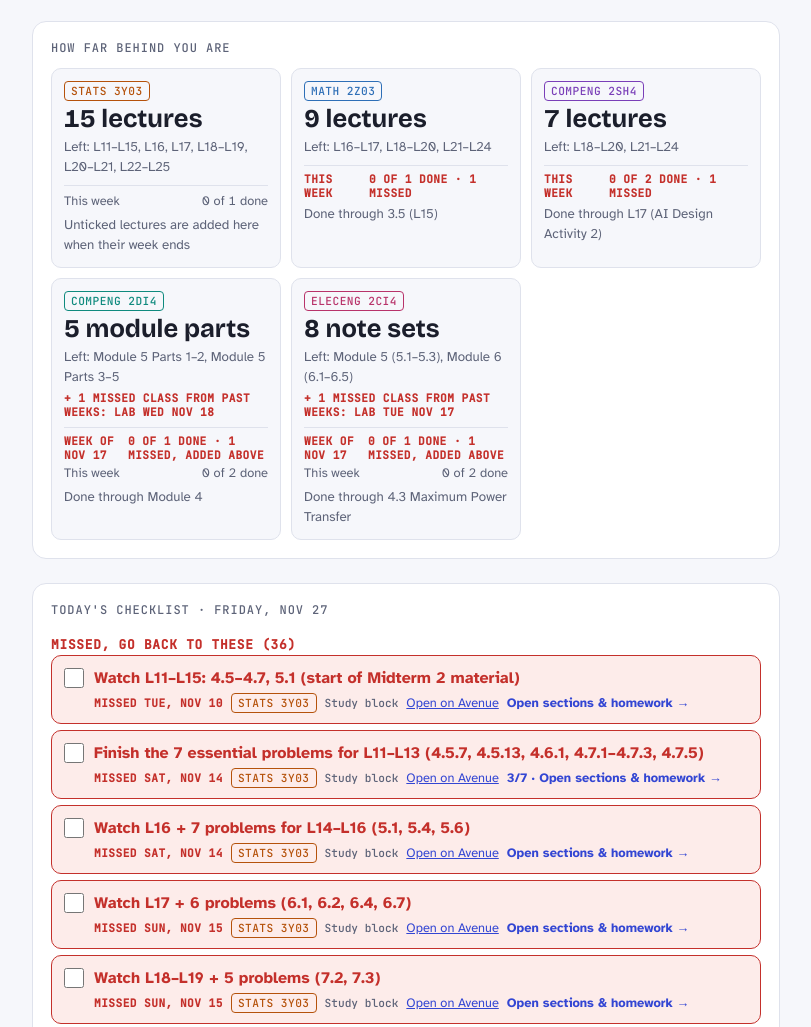
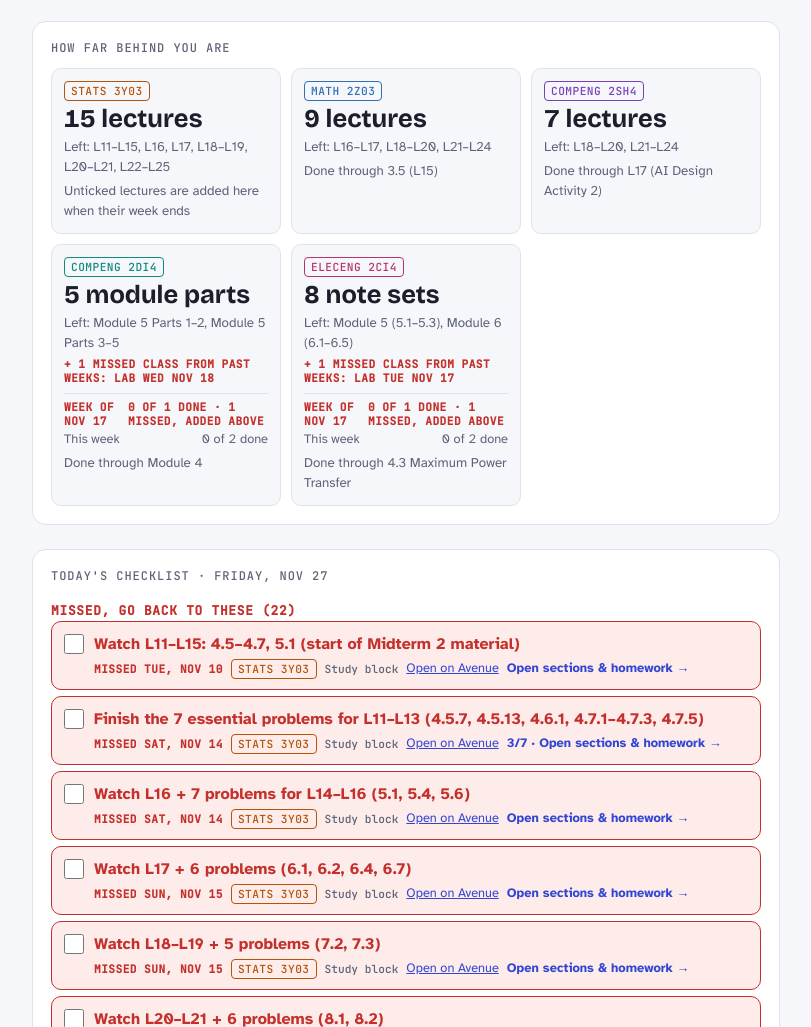
Before and after one commit to yussuf3456/2026FallSemStudyBoard, a plain HTML site: page index.html in a window 1280 px wide. Shown: the part 514-1541 px from the top of the page, without its empty margins (234-1045 px from the left). Drawn offline with nearby package versions, Linux system fonts and the light colour scheme.

Commit message:
Replan Nov 27 to finals: finish catch-up this weekend, 2CI4 reviews before Dec 12

```diff
--- a/index.html
+++ b/index.html
@@ -156,7 +156,7 @@ details.past{margin-top:28px;border-top:1px solid var(--line,#3334);padding-top:
 <div class="wrap">
   <header>
     <h1>Fall 2026 Study Board</h1>
-    <p class="sub">Replanned Wed Nov 18: only Thu Nov 19 off, 2SH4 Lab 4 on Fri Nov 20, full catch-up by Sun Nov 29. 2DI4 and 2CI4 Module 5–6 first (Sat–Mon), 2DI4 caught up by Tue Nov 24, 2CI4 by Fri Nov 27, MATH Test 2 on Thu Nov 26, then the weekend clears the 2SH4, MATH and STATS videos and tutorials. Final review starts Mon Nov 30: a review day per module or chapter, then an overall review and two practice exams before each final. Anything you skip turns red and stays at the top until you tick it.</p>
+    <p class="sub">Replanned Fri Nov 27, after MATH Test 2. This weekend finishes the catch-up: 2DI4 by Sat Nov 28, 2CI4 by Sun Nov 29, 2SH4 videos by Sun Dec 6 alongside the project (due Wed Dec 9). STATS videos are spread one or two a day until Dec 10. 2CI4 reviews run Mon Nov 30 to Thu Dec 10 with two practice exams on Fri Dec 11, then each later final gets its own block. Anything you skip turns red and stays at the top until you tick it.</p>
     <div class="links">
       <a href="https://avenue.cllmcmaster.ca/d2l/home" target="_blank" rel="noopener">Avenue to Learn</a>
       <a href="https://claude.ai/artifact/4ouvwWyM1dZXHYdhSbyjY6" target="_blank" rel="noopener">Full catch-up plan</a>
@@ -308,108 +308,101 @@ const PHASES = [
    ["r22","math","Past-test practice PDF, Q1–Q20 (3.6 Cauchy-Euler, 3.8 springs/LRC, 3.9 BVPs). Check the answer key, mark what you got wrong"],
    ["as-math-a5","math","Assignment 5 on Childsmath, due Thu Nov 26 11:29 PM. It's Test 2 material, so it doubles as practice"]]},
   {date:"2026-11-24", label:"Tue Nov 24", tasks:[
-   ["r24","math","2026 Sample Test 2, timed, then redo every mistake"],
-   ["q9","2di4","Module 5 latches and flip-flops: videos, then problems 5.1–5.3"],
-   ["as-stats-a6","stats","Assignment 6 on Childsmath, due Fri Nov 27 11:29 PM"]]},
+   ["q9","2di4","Module 5 latches and flip-flops: videos, then problems 5.1–5.3"]]},
   {date:"2026-11-25", label:"Wed Nov 25", tasks:[
-   ["r25","math","Past-test practice PDF, Q21–Q32 (4.1–4.3 Laplace), then redo anything you got wrong in the PDF and the sample test"],
-   ["r26","math","Second timed pass at the sample test without notes, then the Laplace table. Sleep early"],
-   ["q15","2ci4","Module 5 (Ch. 6) capacitors and inductors: videos, then the problems"]]},
-  {date:"2026-11-26", label:"Thu Nov 26", tasks:[
-   ["q12","2di4","Module 5 analysis and FSMs: videos, then Set 1–2 problems"],
-   ["r27","math","Test 2, 6:30 PM, T13 125"]]},
+   ["r25","math","Past-test practice PDF, Q21–Q32 (4.1–4.3 Laplace), then redo anything you got wrong in the PDF and the sample test"]]},
+  {date:"2026-11-26", label:"Thu Nov 26", tasks:[]},
   {date:"2026-11-27", label:"Fri Nov 27", tasks:[
-   ["c7","2ci4","Before the 5:30 lecture: Module 7 so far, 7.1–7.6 AC steady state (complex numbers, phasors, impedance). Videos + notes; no problem set posted yet. Then you're caught up in 2CI4"],
+   ["as-stats-a6","stats","Assignment 6 on Childsmath, due TONIGHT 11:29 PM. Do this first"],
+   ["q12","2di4","Module 5 analysis and FSMs: videos, then Set 1–2 problems (before or after the 12:30 lecture)"],
+   ["q15","2ci4","Module 5 (Ch. 6) capacitors and inductors: videos, then the problems, before the 5:30 lecture"]]},
+  {date:"2026-11-28", label:"Sat Nov 28", tasks:[
    ["q17","2ci4","Module 6 (Ch. 7) transients: videos, then the problems"],
-   ["d6","2di4","Before the 12:30 lecture: Module 6 problems (state reduction, design). Then you're caught up in 2DI4"]]},
-  {date:"2026-11-28", label:"Sat Nov 28", tasks:[
-   ["q2","2sh4","Watch L20 (you did L18–L19): C++ procedural programming, then run its sample code"],
-   ["q5","2sh4","Watch L21–L24: Class Design I, special member functions and Rule of Six, operator overloads, and Monday's lecture"],
-   ["hw9","stats","Ch. 9 homework (hypothesis tests): 9 of the prof's suggested 9.1–9.2 exercises"],
-   ["p8m","math","4.4: one YouTube video (derivatives of transforms, convolution), then Practice 8 4.4.54, 4.4.57, 4.4.69"]]},
+   ["d6","2di4","Module 6 problems (state reduction, design). Then you're caught up in 2DI4"],
+   ["q2","2sh4","Watch L20: C++ procedural programming, then run its sample code"]]},
   {date:"2026-11-29", label:"Sun Nov 29", tasks:[
-   ["pj-2sh4-1","2sh4","Course project, session 1: read the spec, plan the classes, get it compiling (due Wed Dec 9, 11:29 PM)"],
-   ["nw-1","all","First pass at the recommended problems every course posted Nov 23–29"]]}
+   ["c7","2ci4","Module 7 so far, 7.1–7.6 AC steady state (complex numbers, phasors, impedance): videos + notes. Then you're caught up in 2CI4"],
+   ["q5","2sh4","Watch L21–L24: Class Design I, special member functions and Rule of Six, operator overloads"],
+   ["pj-2sh4-1","2sh4","Course project, session 1: read the spec, plan the classes, get it compiling (due Wed Dec 9, 11:29 PM)"]]}
  ]},
- {id:"finals", title:"Finals", range:"Nov 30–Dec 21", note:"Each course gets a review day per module or chapter, then an overall review, then two practice exams right before its final. Chapter reviews are spread out while classes run; the overall review and practice exams sit just before each exam.", days:[
+ {id:"finals", title:"Finals", range:"Nov 30–Dec 21", note:"Replanned Fri Nov 27. Until classes end (Wed Dec 9) each day mixes the last catch-up videos, the 2SH4 project and the 2CI4 module reviews, because 2CI4 is your first final. 2DI4 module reviews start Sat Dec 5. STATS and MATH reviews wait until after the 2DI4 final, since those finals are last and MATH only needs about 33% for a 70.", days:[
   {date:"2026-11-30", label:"Mon Nov 30", tasks:[
    ["s2di4","2di4","Module 5 Homework Set 3: registers and counters (18 problems, starred first)"],
-   ["rv-2di4-m1","2di4","Module 1 review: slides, tutorial and the recommended problems, starred (*) ones first, by hand"]]},
+   ["rv-2ci4-m1","2ci4","Module 1 review (Ch. 1): reread the notes, redo the tutorial and the Recommended Problems you got wrong, checked with the solution manual, plus your midterm mistakes from it"]]},
   {date:"2026-12-01", label:"Tue Dec 1", tasks:[
    ["as-2di4-lab5pre","2di4","Lab 5 pre-lab, due Wed 2:30 PM at the lab"],
-   ["f2di4-4","2di4","Go back over Labs 1–4 before Wednesday's Lab 5 practical"],
-   ["rv-2ci4-m1","2ci4","Module 1 review (Ch. 1): reread the notes, redo the tutorial and the Recommended Problems you got wrong, checked with the solution manual, plus your midterm mistakes from it"]]},
-  {date:"2026-12-02", label:"Wed Dec 2", tasks:[
+   ["f2di4-4","2di4","Go back over Labs 1–4 before Wednesday's Lab 5 practical"]]},
+  {date:"2026-12-02", label:"Wed Dec 2", tasks:[]},
+  {date:"2026-12-03", label:"Thu Dec 3", tasks:[
+   ["as-math-lab5","math","Matlab Lab 5 on Childsmath, due tonight 11:29 PM"],
    ["rv-2ci4-m2","2ci4","Module 2 review (Ch. 2): reread the notes, redo the tutorial and the Recommended Problems you got wrong, checked with the solution manual, plus your midterm mistakes from it"]]},
-  {date:"2026-12-03", label:"Thu Dec 3", tasks:[
+  {date:"2026-12-04", label:"Fri Dec 4", tasks:[
+   ["as-2ci4-ad3","2ci4","AD3 Homework 3, due tonight 11:29 PM"],
+   ["rv-2ci4-m3","2ci4","Module 3 review (Ch. 3): reread the notes, redo the tutorial and the Recommended Problems you got wrong, checked with the solution manual, plus your midterm mistakes from it"]]},
+  {date:"2026-12-05", label:"Sat Dec 5", tasks:[
+   ["pj-2sh4-2","2sh4","Course project, session 2: core features working"],
+   ["rv-2ci4-m4","2ci4","Module 4 review (Ch. 5): reread the notes, redo the tutorial and the Recommended Problems you got wrong, checked with the solution manual, including max power transfer"],
+   ["rv-2di4-m1","2di4","Module 1 review: slides, tutorial and the recommended problems, starred (*) ones first, by hand"]]},
+  {date:"2026-12-06", label:"Sun Dec 6", tasks:[
    ["rv-2di4-m2","2di4","Module 2 review: slides, tutorial and the recommended problems, starred (*) ones first, by hand, plus your midterm mistakes from it"],
-   ["rv-2sh4-a","2sh4","C basics review: Practice Question Sets 1–2 again without the solutions"],
-   ["as-math-lab5","math","Matlab Lab 5 on Childsmath, due tonight 11:29 PM"]]},
-  {date:"2026-12-04", label:"Fri Dec 4", tasks:[
-   ["rv-2ci4-m3","2ci4","Module 3 review (Ch. 3): reread the notes, redo the tutorial and the Recommended Problems you got wrong, checked with the solution manual, plus your midterm mistakes from it"],
-   ["rv-stats-c2","stats","Ch. 2 review (probability): your Test 1 mistakes and the Sample Midterm 1 probability questions"],
-   ["as-2ci4-ad3","2ci4","AD3 Homework 3, due tonight 11:29 PM"]]},
-  {date:"2026-12-05", label:"Sat Dec 5", tasks:[
-   ["rv-2ci4-m4","2ci4","Module 4 review (Ch. 5): reread the notes, redo the tutorial and the Recommended Problems you got wrong, checked with the solution manual, including max power transfer"],
-   ["rv-2di4-m3","2di4","Module 3 review: slides, tutorial and the recommended problems, starred (*) ones first, by hand, plus your midterm mistakes from it"],
-   ["rv-math-c2","math","Ch. 2 review (first-order equations): Practice 2–3 and Tutorials 2–3 again"],
-   ["rv-stats-c5","stats","Ch. 5 review (joint distributions, covariance, linear combinations): the essential problems again"],
-   ["rv-math-c1","math","Ch. 1 review: Practice 1 and Tutorial 1 again, plus the Ch. 1 questions on Sample Test 1"]]},
-  {date:"2026-12-06", label:"Sun Dec 6", tasks:[
-   ["rv-2ci4-m5","2ci4","Module 5 review (Ch. 6, capacitors and inductors): reread the notes, redo the tutorial and the Recommended Problems you got wrong, checked with the solution manual"],
-   ["rv-2di4-m4","2di4","Module 4 review: slides, tutorial and the recommended problems, starred (*) ones first, by hand, plus your midterm mistakes from it"],
-   ["nw-2","all","First pass at the recommended problems every course posted Nov 30–Dec 6"],
-   ["rv-2sh4-b","2sh4","Functions, arrays and strings review: Practice Question Sets 3–5 again"]]},
+   ["rv-2ci4-m6","2ci4","Module 5–6 review (capacitors, inductors, transients): redo the problems you got wrong when you learned them last week, checked with the solution manual"]]},
   {date:"2026-12-07", label:"Mon Dec 7", tasks:[
-   ["pj-2sh4-2","2sh4","Course project, session 2: core features working"],
-   ["rv-stats-c4","stats","Ch. 4 review (continuous, normal, exponential): the starred essential problems from 4.5–4.7"]]},
+   ["rv-2ci4-m7","2ci4","Module 7–8 review (AC steady-state and power, whatever was covered): reread the notes, redo the tutorial and the Recommended Problems you got wrong, checked with the solution manual"],
+   ["rv-2di4-m3","2di4","Module 3 review: slides, tutorial and the recommended problems, starred (*) ones first, by hand, plus your midterm mistakes from it"]]},
   {date:"2026-12-08", label:"Tue Dec 8", tasks:[
-   ["rv-2ci4-m6","2ci4","Module 6 review (Ch. 7, first- and second-order transients): reread the notes, redo the tutorial and the Recommended Problems you got wrong, checked with the solution manual"],
    ["pj-2sh4-3","2sh4","Course project, session 3: finish features, test edge cases, fix memory leaks"],
-   ["rv-stats-c3","stats","Ch. 3 review (discrete random variables): the Test 1 questions from Ch. 3 and their textbook exercises"]]},
+   ["rv-2di4-m4","2di4","Module 4 review: slides, tutorial and the recommended problems, starred (*) ones first, by hand, plus your midterm mistakes from it"]]},
   {date:"2026-12-09", label:"Wed Dec 9", tasks:[
-   ["pj-2sh4-4","2sh4","Course project: final test, clean up and SUBMIT by 11:29 PM tonight"],
-   ["rv-2di4-m5","2di4","Module 5 review: slides, tutorial and the recommended problems, starred (*) ones first, by hand: latches, flip-flops, state tables, registers and counters"]]},
+   ["pj-2sh4-4","2sh4","Course project: final test, clean up and SUBMIT by 11:29 PM tonight"]]},
   {date:"2026-12-10", label:"Thu Dec 10", tasks:[
-   ["rv-2ci4-m7","2ci4","Module 7–8 review (AC steady-state and power, whatever was covered): reread the notes, redo the tutorial and the Recommended Problems you got wrong, checked with the solution manual"],
    ["rv-2ci4-all","2ci4","2CI4 overall review: one page of every formula and method from Modules 1–8, then a mixed set of your worst problems"],
    ["as-math-a6","math","Assignment 6 on Childsmath, due tonight 11:29 PM (quick)"],
-   ["rv-2sh4-c","2sh4","Debugging and pointers review: Practice Question Sets 6–7 again"]]},
+   ["rv-2sh4-a","2sh4","C basics review: Practice Question Sets 1–2 again without the solutions"],
+   ["hw9","stats","Ch. 9 homework (hypothesis tests): 9 of the prof's suggested 9.1–9.2 exercises"]]},
   {date:"2026-12-11", label:"Fri Dec 11", tasks:[
    ["as-stats-a7","stats","Assignment 7 on Childsmath, due tonight 11:29 PM (quick, before the practice exams)"],
    ["pe-2ci4-1","2ci4","2CI4 practice exam #1: a past final, timed at 2.5 hours, then go over every mistake"],
    ["pe-2ci4-2","2ci4","2CI4 practice exam #2 (or the midterm again), timed, then a last pass over the formula page. Sleep early"]]},
   {date:"2026-12-12", label:"Sat Dec 12", tasks:[
    ["x2ci4","2ci4","2CI4 FINAL, 12:30 PM"],
-   ["rv-2sh4-d","2sh4","Evening, lighter: dynamic memory and OOD in C review (Practice Question Set 8, the L13–L20 sample code)"]]},
+   ["rv-2sh4-b","2sh4","Evening, after the exam: functions, arrays and strings review (Practice Question Sets 3–5 again)"],
+   ["rv-2sh4-c","2sh4","Evening: debugging and pointers review (Practice Question Sets 6–7 again)"]]},
   {date:"2026-12-13", label:"Sun Dec 13", tasks:[
+   ["rv-2sh4-d","2sh4","Dynamic memory and OOD in C review (Practice Question Set 8, the L13–L20 sample code)"],
    ["rv-2sh4-e","2sh4","C++ classes review: L21–L28, write the Rule of Six and an operator overload for a small class from scratch"],
-   ["rv-2sh4-f","2sh4","C++ review for the later lectures (L29 onward), plus the review videos in Exam Preparation"],
    ["rv-2sh4-all","2sh4","2SH4 overall review: trace through one program per topic by hand"],
    ["pe-2sh4-1","2sh4","2SH4 practice exam #1: a past final, timed at 2 hours, then every mistake"]]},
   {date:"2026-12-14", label:"Mon Dec 14", tasks:[
    ["pe-2sh4-2","2sh4","Morning: 2SH4 practice exam #2 (a different past final or past midterm), timed, then every mistake"],
+   ["rv-2sh4-f","2sh4","Afternoon: C++ review for L29 onward, plus the review videos in Exam Preparation"],
    ["x2sh4","2sh4","2SH4 FINAL, 7:30 PM"]]},
   {date:"2026-12-15", label:"Tue Dec 15", tasks:[
+   ["rv-2di4-m5","2di4","Module 5 review: slides, tutorial and the recommended problems, starred (*) ones first, by hand: latches, flip-flops, state tables, registers and counters"],
    ["rv-2di4-m6","2di4","Module 6 and later review: slides, tutorial and the recommended problems, starred (*) ones first, by hand: state reduction, FSM design, and anything after"],
    ["rv-2di4-all","2di4","2DI4 overall review: one page per module of methods, plus Labs 1–5"],
-   ["rv-stats-c67","stats","Ch. 6–7 review (descriptive stats, sampling distributions, CLT): the essential problems again"],
-   ["rv-math-c3a","math","3.1–3.5 review (higher-order linear equations): Practice 4–5 and Tutorials 4–5 again"]]},
+   ["rv-stats-c67","stats","Ch. 6–7 review (descriptive stats, sampling distributions, CLT): the essential problems again"]]},
   {date:"2026-12-16", label:"Wed Dec 16", tasks:[
    ["pe-2di4-1","2di4","2DI4 practice exam #1: a past final or the midterm sample, timed, by hand, no calculator, then every mistake"],
    ["pe-2di4-2","2di4","2DI4 practice exam #2, timed, by hand. Sleep early"],
-   ["rv-math-c3b","math","3.6–4.3 review (Test 2 material): your Test 2 mistakes and Sample Test 2 again"]]},
+   ["rv-stats-c4","stats","Ch. 4 review (continuous, normal, exponential): the starred essential problems from 4.5–4.7"]]},
   {date:"2026-12-17", label:"Thu Dec 17", tasks:[
    ["x2di4","2di4","2DI4 FINAL, 12:30 PM"],
+   ["rv-stats-c5","stats","Evening: Ch. 5 review (joint distributions, covariance, linear combinations): the essential problems again"],
    ["rv-stats-c8","stats","Evening: Ch. 8 review (confidence intervals): the essential problems again"]]},
   {date:"2026-12-18", label:"Fri Dec 18", tasks:[
+   ["rv-stats-c3","stats","Ch. 3 review (discrete random variables): the Test 1 questions from Ch. 3 and their textbook exercises"],
    ["rv-stats-c9","stats","Ch. 9 review (hypothesis tests): Ex. 24.4, 25.1 and the exercises posted after 9.2"],
    ["rv-stats-all","stats","STATS overall review: a formula sheet of every distribution, interval and test, and when to use each"],
    ["pe-stats-1","stats","STATS practice exam #1: a sample final if posted (or both sample midterms), timed at 2.5 hours, then every mistake"]]},
   {date:"2026-12-19", label:"Sat Dec 19", tasks:[
+   ["rv-stats-c2","stats","Morning, if you have energy: Ch. 2 review (probability): your Test 1 mistakes. Otherwise skip to practice exam #2"],
    ["pe-stats-2","stats","Morning: STATS practice exam #2, or redo every mistake from #1 if you're tired"],
-   ["xstats","stats","STATS FINAL, 4:00 PM"]]},
+   ["xstats","stats","STATS FINAL, 4:00 PM"],
+   ["rv-math-c1","math","Evening, light: Ch. 1 review (Practice 1, Tutorial 1)"],
+   ["rv-math-c3a","math","Evening: 3.1–3.5 review (higher-order linear equations): Practice 4–5 and Tutorials 4–5"]]},
   {date:"2026-12-20", label:"Sun Dec 20", tasks:[
+   ["p8m","math","4.4 and later (new since Test 2): one YouTube video per section, then Practice 8 4.4.54, 4.4.57, 4.4.69"],
+   ["rv-math-c2","math","Ch. 2 review (first-order equations): Practice 2–3 and Tutorials 2–3 again"],
    ["rv-math-c4","math","4.4 onward review (rest of Laplace): Practice 8 and the later tutorials"],
    ["rv-math-all","math","MATH overall review: a one-page method sheet (which technique for which equation) and the Laplace table"],
    ["pe-math-1","math","MATH practice exam: a past or sample final, timed at 2.5 hours, then every mistake"]]},
@@ -489,13 +482,22 @@ const CLASS_TASKS={}, LATE={}, EARLY={}, CAUGHT_UP={}, PINNED={};
      Videos posted on or before a course's catch-up day, and in-person classes before it,
      move to that day, after the catch-up block, in order. */
   const dateOf={};PHASES.forEach(p=>p.days.forEach(d=>d.tasks.forEach(t=>dateOf[t[0]]=d.date)));
-  Object.entries(BACKLOG).forEach(([c,b])=>{CAUGHT_UP[c]=b.items.map(i=>dateOf[i[0]]).sort().slice(-1)[0]});
+  Object.entries(BACKLOG).forEach(([c,b])=>{CAUGHT_UP[c]=b.items.map(i=>dateOf[i[0]]).sort().slice(-1)[0]});CAUGHT_UP["2ci4"]="2026-11-27";
   /* Full catch-up by Sun Nov 29 (planned Nov 18): every missed video and tutorial has a fixed day.
      2DI4 and 2CI4 in-person classes before their catch-up day are covered by the module blocks. */
   const P={};const pin=(ids,d)=>ids.forEach(i=>P[i]=d);
-  pin(["w-stats-L26","w-stats-L27"],"2026-11-23");pin(["w-stats-L28","w-stats-L29","w-stats-L30"],"2026-11-24");pin(["w-stats-L31"],"2026-11-25");pin(["w-stats-L32","w-stats-L33"],"2026-11-29");
-  pin(["w-2sh4-L25","w-2sh4-L26","w-2sh4-L27","w-2sh4-L28"],"2026-11-29");pin(["w-2sh4-L29","w-2sh4-L30","w-2sh4-L31","w-2sh4-L32"],"2026-11-30");
-  pin(["a-2026-11-12-2sh4-tutorialt02"],"2026-11-28");pin(["a-2026-11-19-2sh4-tutorialt02"],"2026-11-29");pin(["a-2026-11-12-math-tutorialt01","a-2026-11-19-math-tutorialt01"],"drop");
+  pin(["w-stats-L26", "w-stats-L27"],"2026-11-28");
+  pin(["w-stats-L28", "w-2sh4-L25", "w-2sh4-L26", "w-2sh4-L27"],"2026-11-30");
+  pin(["w-2sh4-L28"],"2026-12-01");
+  pin(["w-stats-L29", "w-2sh4-L29", "w-2sh4-L30"],"2026-12-02");
+  pin(["w-stats-L30", "w-2sh4-L31", "w-2sh4-L32"],"2026-12-03");
+  pin(["w-stats-L31"],"2026-12-04");
+  pin(["w-stats-L32", "w-stats-L33"],"2026-12-05");
+  pin(["w-stats-L34", "w-2sh4-L33", "w-2sh4-L34"],"2026-12-06");
+  pin(["w-stats-L35", "w-2sh4-L35"],"2026-12-07");
+  pin(["w-stats-L36", "w-2sh4-L36"],"2026-12-08");
+  pin(["w-stats-L37", "w-stats-L38"],"2026-12-10");
+  pin(["a-2026-11-26-2sh4-tutorialt02","a-2026-11-12-2sh4-tutorialt02","a-2026-11-19-2sh4-tutorialt02"],"2026-11-28");pin(["a-2026-11-12-math-tutorialt01","a-2026-11-19-math-tutorialt01","a-2026-11-26-math-tutorialt01"],"drop");
   const COVERED={"2di4":"2026-11-27","2ci4":"2026-11-27"};
   Object.keys(CLASS_TASKS).forEach(d=>{
     CLASS_TASKS[d]=CLASS_TASKS[d].filter(t=>{
@@ -940,5 +942,6 @@ done=lsGet(); if(!done["seed-ess-1"]){["4.5.7","4.5.13","4.6.1"].forEach(q=>done
 })();
 </script>
 
+
 </body>
 </html>
```
